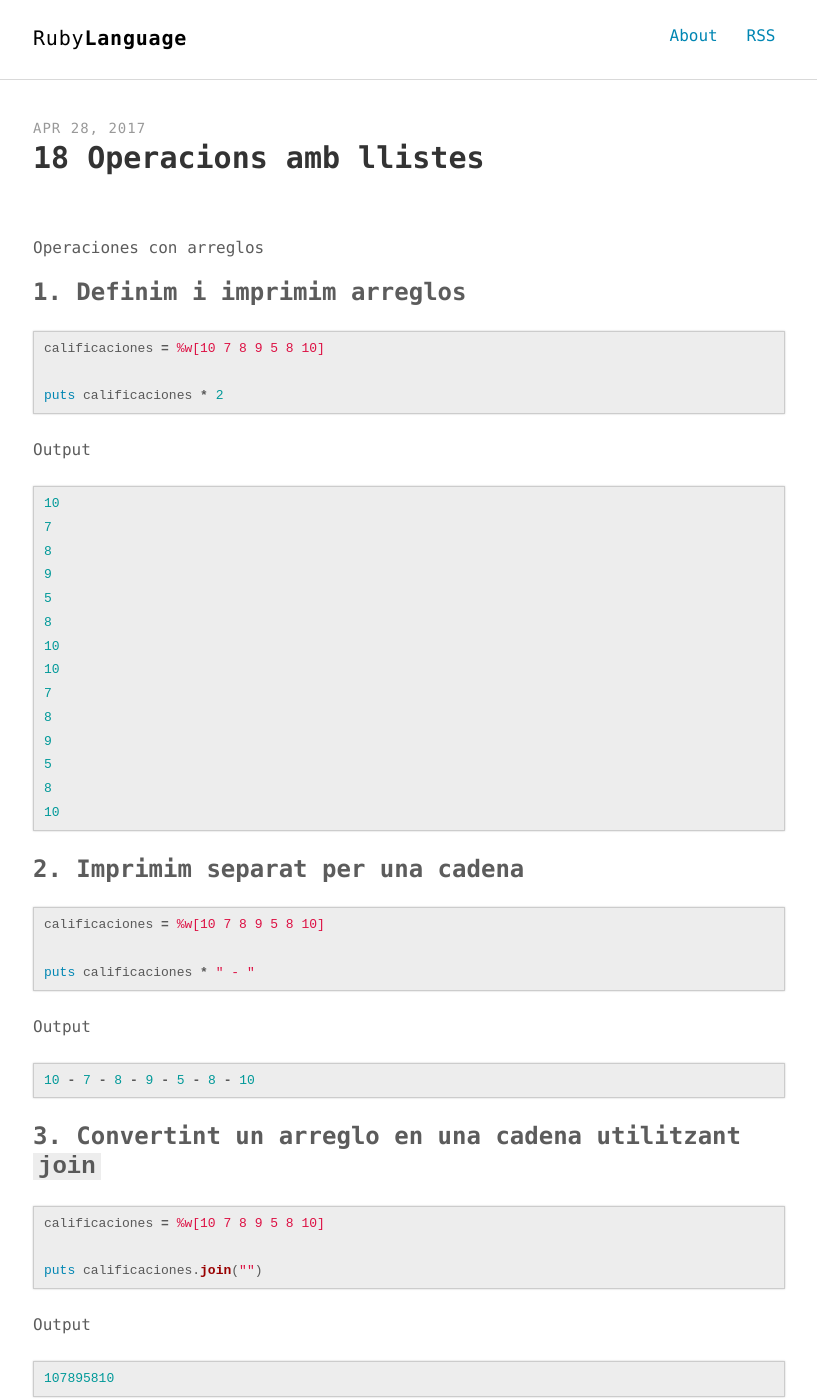
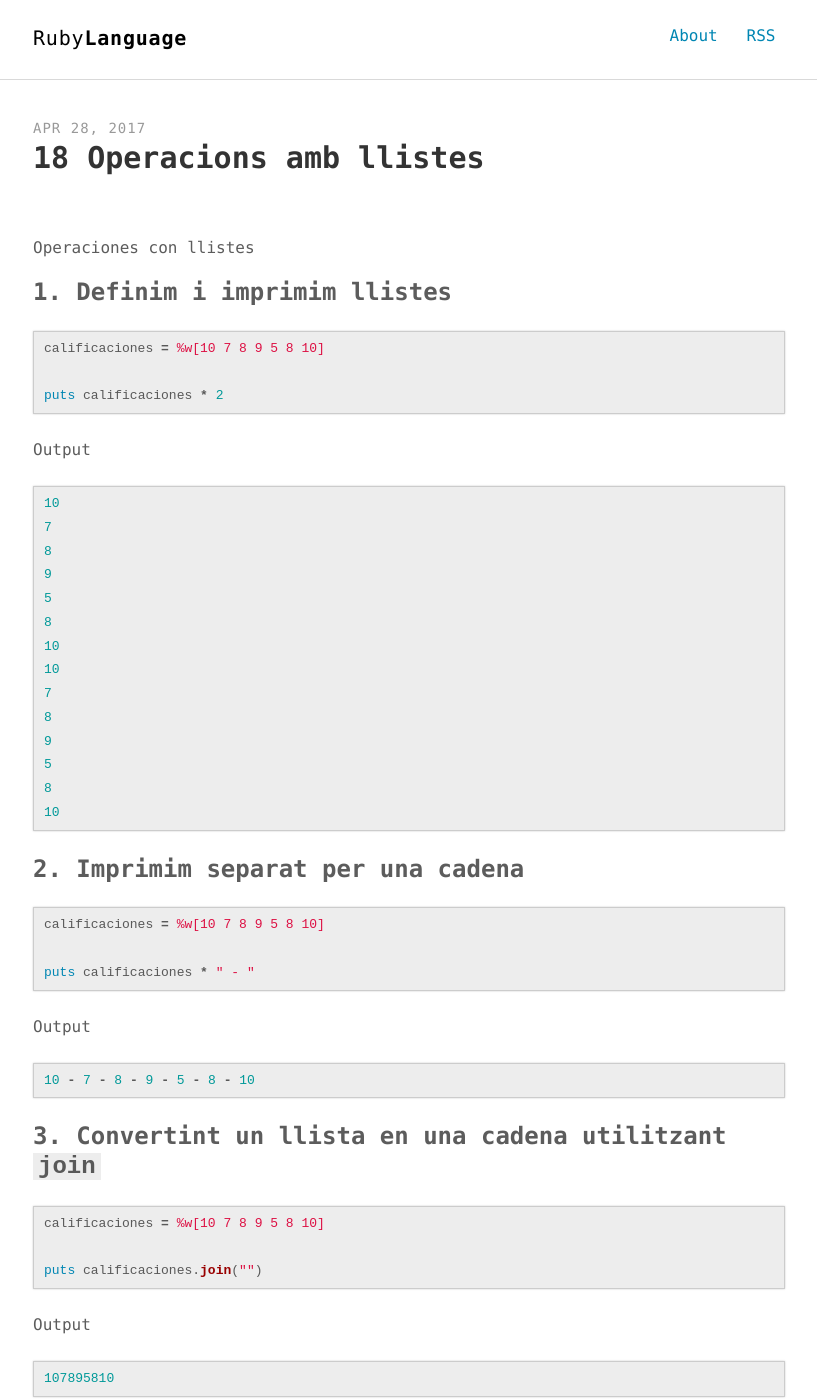
Before and after one commit to inclusa/ruby, a Jekyll site: the page built from _posts/2017-04-28-operacons-llistes.md, in a window 1280 px wide and 1400 px high. Shown: the whole window, without its empty margins (231-1048 px from the left). Built offline with Jekyll 4.4.1, drawn with Linux system fonts in a browser that asks for light colours; comment, search, counter and statistics services are not loaded; some of the changed text lies outside the part shown.

Commit message:
Cambiat arreglos per llistes

````diff
--- a/_posts/2017-04-27-each.markdown
+++ b/_posts/2017-04-27-each.markdown
@@ -10,7 +10,7 @@ coments: true
 Arreglos con Each
 
 - És un *iterador* en Ruby
-- Serveix per a iterar arreglos i hash
+- Serveix per a iterar llistas i hash
 
 ### 1. Iterar
 
@@ -69,7 +69,7 @@ El bloque es lo que va entre `do` y `end`.
 
 `|calificacion|` hace referencia a cada parámetro uno a uno.
 
-`puts` imprimirá cada valor que contenta la lista o arreglo `|calificacion|`.
+`puts` imprimirá cada valor que contenta la lista o llista `|calificacion|`.
 
 Output
 
--- a/_posts/2017-04-28-operacons-llistes.md
+++ b/_posts/2017-04-28-operacons-llistes.md
@@ -7,9 +7,9 @@ keywords: list
 coments: true
 ---
 
-Operaciones con arreglos
+Operaciones con llistes
 
-### 1. Definim i imprimim arreglos
+### 1. Definim i imprimim llistes
 
 ```ruby
 calificaciones = %w[10 7 8 9 5 8 10]
@@ -49,7 +49,7 @@ Output
 10 - 7 - 8 - 9 - 5 - 8 - 10
 ```
 
-### 3. Convertint un arreglo en una cadena utilitzant `join`
+### 3. Convertint un llista en una cadena utilitzant `join`
 
 ```ruby
 calificaciones = %w[10 7 8 9 5 8 10]
@@ -89,7 +89,7 @@ Output
 10,7,8,9,5,8,10
 ```
 
-### 6. Ordenar arreglo de major a menor
+### 6. Ordenar llista de major a menor
 
 ```ryby
 calificaciones = %w[10 7 8 9 5 8 10]
@@ -213,7 +213,7 @@ Output
 10
 6
 ```
-### 13. Demanar el mateix arreglo però sense elements repetits `uniq`
+### 13. Demanar el mateix llista però sense elements repetits `uniq`
 
 Torna valors únics, no torna valors repetits.
 
@@ -232,7 +232,7 @@ Output
 9
 5
 ```
-### 14. Traure un element al atzar, random de l'arreglo `sample`
+### 14. Traure un element al atzar, random de la llista `sample`
 
 ```ruby
 calificaciones = [10, 7, 8, 9, 5, 8, 10]
````
Also changed, not shown: _posts/2017-04-26-arreglos.md (deleted, +0 -144 lines), _posts/2017-04-26-llistes.md (added, +144 -0 lines).
